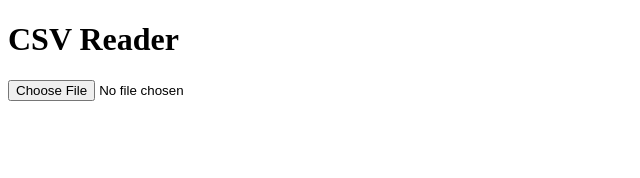
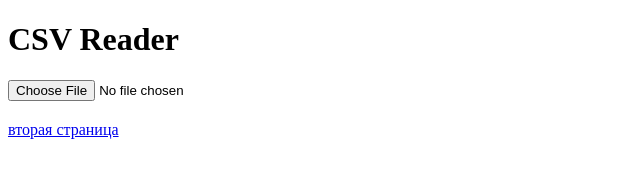
Before and after one commit to inetcoyote/plantuml-docs, a website: page docs/index.html in a window 1280 px wide. Shown: the whole page, without its empty margins (0-640 px from the left). Drawn offline with nearby package versions, Linux system fonts and the light colour scheme.

Commit message:
Update index.html

```diff
--- a/docs/index.html
+++ b/docs/index.html
@@ -73,6 +73,6 @@ table.appendChild(tableRow);
 });
 }
 </script>
-
+<a href="page2.html">вторая страница</a>
 </body>
 </html>
```
